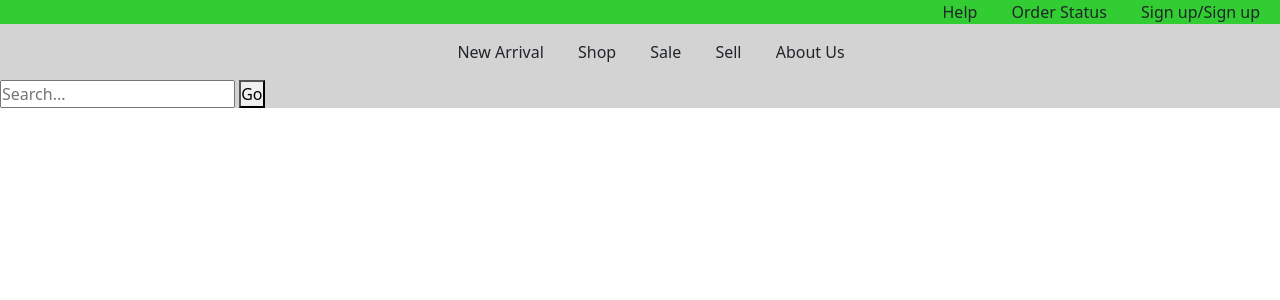
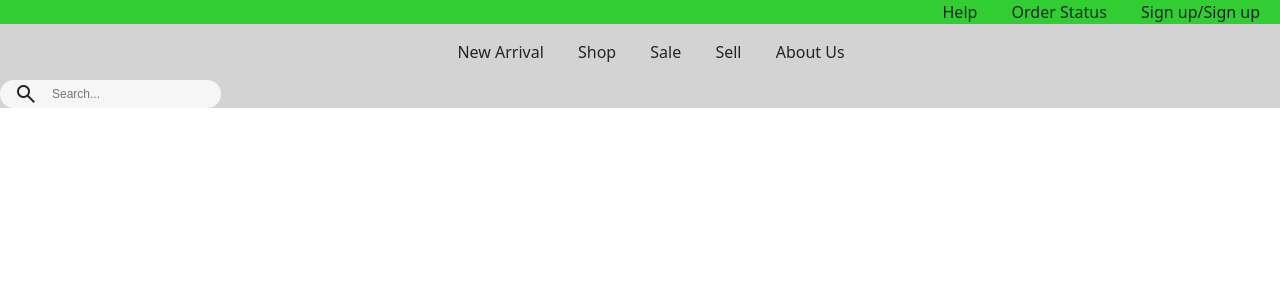
Before and after one commit to LouisAmphibian/ThriftParlour, a PHP site: page / in a window 1280 px wide. Shown: the top 300 px of the page. Run offline with PHP 8.4, Linux system fonts and the light colour scheme.

Commit message:
updated search

```diff
--- a/Thrift_Parlour/index.html
+++ b/Thrift_Parlour/index.html
@@ -30,12 +30,17 @@
         <li><a>About Us</a></li>
       </ul>
 
-      <div class="search" >
+
         <form>
-          <input type="text" placeholder="Search...">
-          <button type="submit">Go</button>
+          <div class="search" >
+            <span class="material-symbols-outlined">
+              search
+            </span>
+            <input class="search-input" type="search" placeholder="Search...">
+          </div>
+
         </form>
-      </div>
+
     </div>
    </nav>
 
--- a/Thrift_Parlour/style.css
+++ b/Thrift_Parlour/style.css
@@ -38,6 +38,24 @@ nav{
     background-color:  lightgray;
 }
 
-.bottom-nav .search{
+.search{
+    width: max-content;
+    display: flex;
+    align-items: center;
+    padding: 14px;
+    border-radius: 28px;
+    background: #f6f6f6;
+    height: 20px;
+}
+
+.search-input{
+    font-size: 12px;
+    font-family: 'Lexend', sans-serif;
+    color: #333333;
+    margin-left: 14px;
+    outline: none;
+    border: none;
+    background: transparent;
+    flex: 1;
 
 }
```
